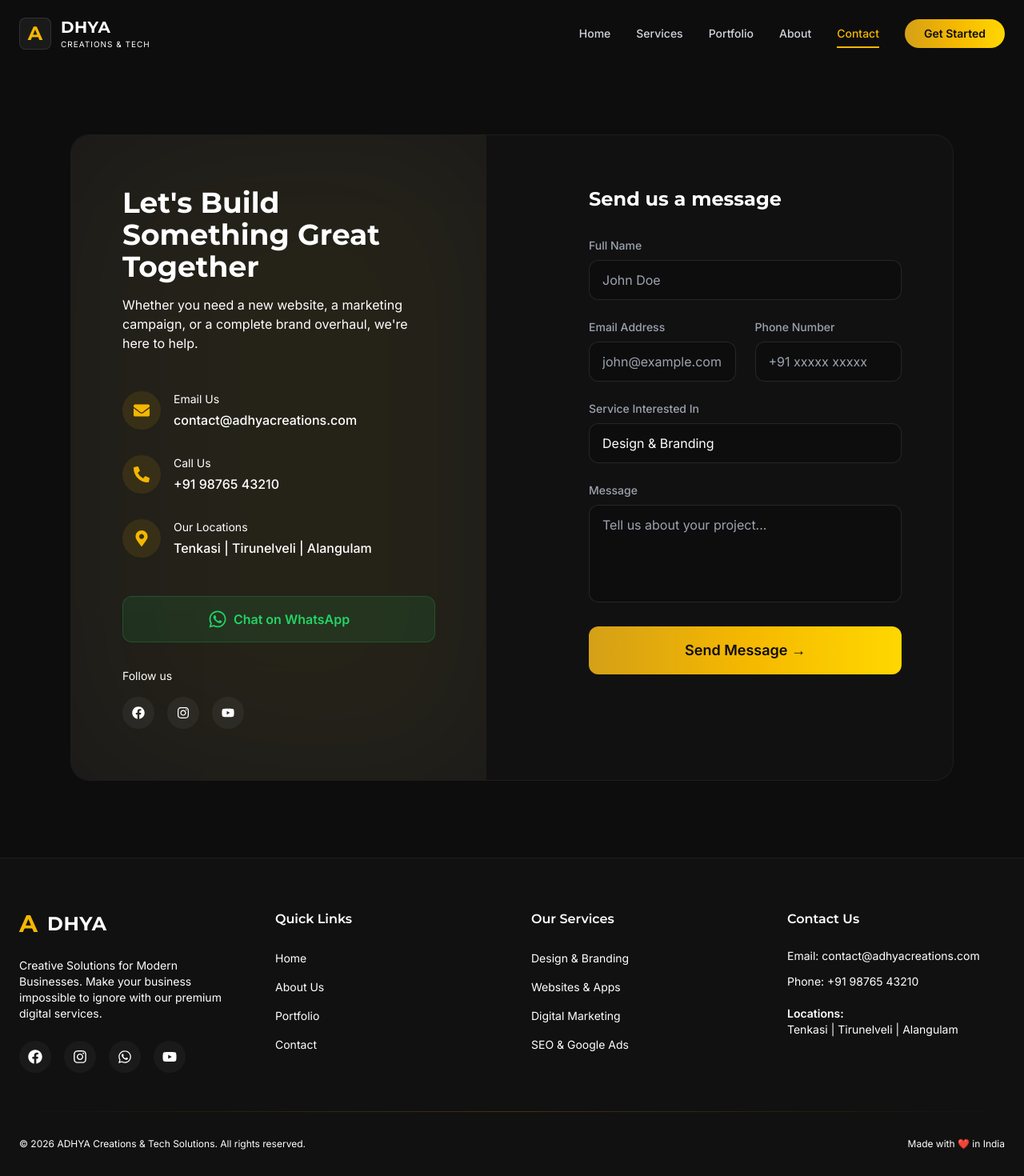
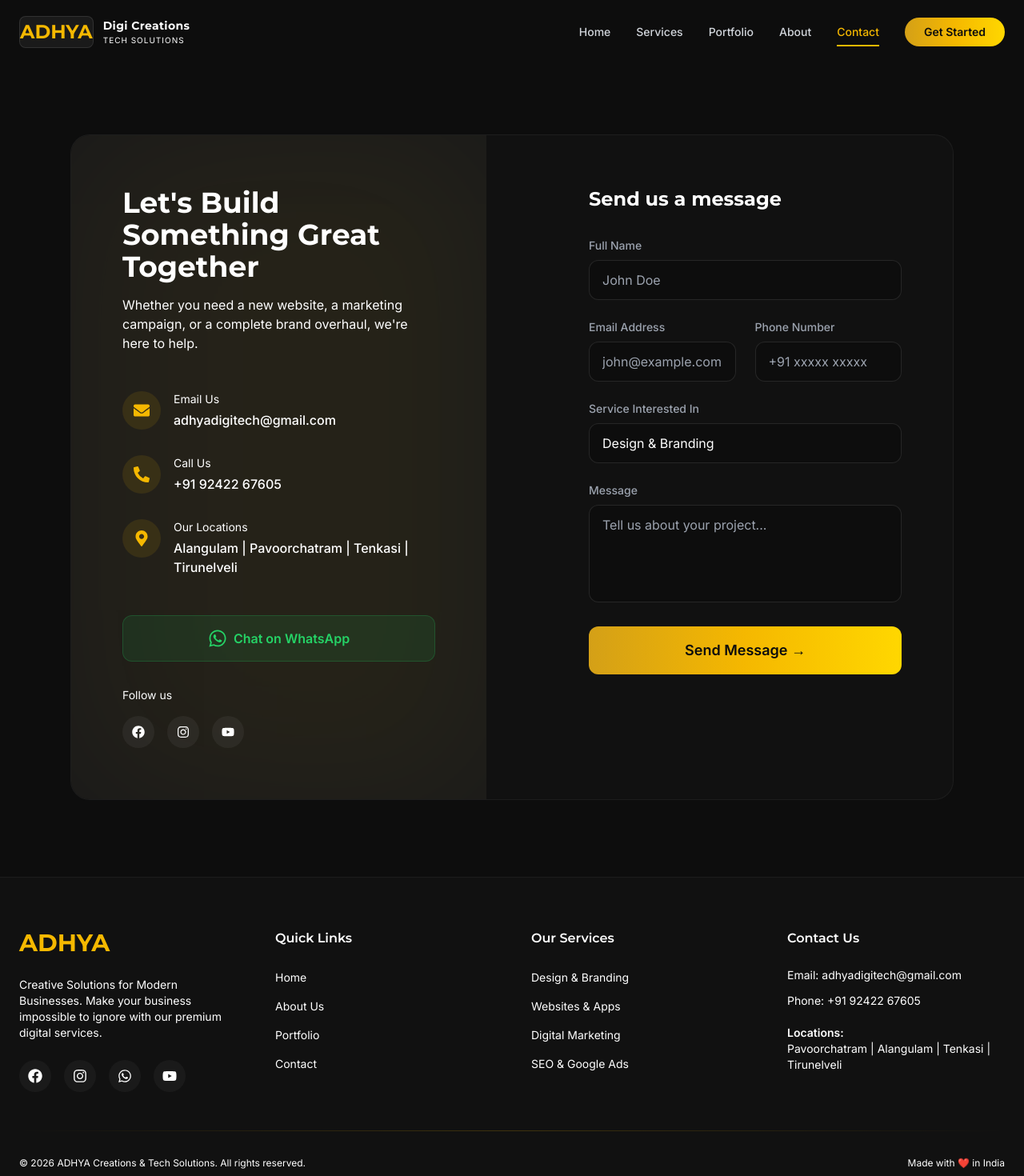
Before and after one commit to narayanaraja-jeyasri/adhya-creations, a React (Vite) app in the folder frontend/: page /contact in a window 1280 px wide. Shown: the top 1470 px of the page at 80% size. Built offline with nearby package versions, Linux system fonts and the light colour scheme.

Commit message:
Contact details updated

```diff
--- a/frontend/index.html
+++ b/frontend/index.html
@@ -1,21 +1,29 @@
 <!doctype html>
 <html lang="en">
+
 <head>
   <meta charset="UTF-8" />
   <link rel="icon" type="image/svg+xml" href="/vite.svg" />
   <meta name="viewport" content="width=device-width, initial-scale=1.0" />
   <title>ADHYA Creations & Tech Solutions - Make Your Business Impossible to Ignore</title>
-    <meta name="description" content="Premium web design, AI solutions, SEO, and digital marketing from ADHYA Creations & Tech Solutions." />
+  <meta name="description"
+    content="Premium web design, AI solutions, SEO, and digital marketing from ADHYA Creations & Tech Solutions." />
   <meta name="theme-color" content="#0D0D0D" />
   <meta property="og:title" content="ADHYA Creations & Tech Solutions" />
-    <meta property="og:description" content="Make Your Business Impossible to Ignore with our premium digital solutions." />
+  <meta property="og:description"
+    content="Make Your Business Impossible to Ignore with our premium digital solutions." />
 
+  <link rel="icon" type="image/png" href="./assets/favicon.png" />
   <link rel="preconnect" href="https://fonts.googleapis.com">
   <link rel="preconnect" href="https://fonts.gstatic.com" crossorigin>
-    <link href="https://fonts.googleapis.com/css2?family=Dancing+Script:wght@700&family=Inter:wght@400;500;600&family=Montserrat:wght@400;600;700;800&display=swap" rel="stylesheet">
+  <link
+    href="https://fonts.googleapis.com/css2?family=Dancing+Script:wght@700&family=Inter:wght@400;500;600&family=Montserrat:wght@400;600;700;800&display=swap"
+    rel="stylesheet">
 </head>
+
 <body class="bg-dark text-white font-inter antialiased">
   <div id="root"></div>
   <script type="module" src="/src/main.jsx"></script>
 </body>
+
 </html>
--- a/frontend/package.json
+++ b/frontend/package.json
@@ -4,6 +4,7 @@
   "version": "1.0.0",
   "type": "module",
   "scripts": {
+    "start": "vite",
     "dev": "vite",
     "build": "vite build",
     "preview": "vite preview"
--- a/frontend/src/components/layout/Footer.jsx
+++ b/frontend/src/components/layout/Footer.jsx
@@ -9,20 +9,19 @@ export default function Footer() {
           {/* Brand */}
           <div className="col-span-1 md:col-span-1">
             <div className="flex items-center gap-3 mb-6">
-              <span className="text-3xl font-bold font-montserrat text-gold">A</span>
-              <span className="text-2xl font-bold font-montserrat tracking-wide text-white">DHYA</span>
+              <span className="text-3xl font-bold font-montserrat text-gold">ADHYA</span>
             </div>
             <p className="text-muted text-sm mb-6">
               Creative Solutions for Modern Businesses. Make your business impossible to ignore with our premium digital services.
             </p>
             <div className="flex gap-4">
-              <a href="#" className="w-10 h-10 rounded-full bg-dark-secondary flex items-center justify-center text-white hover:text-gold hover:bg-white/5 transition-all">
+              <a href="https://www.facebook.com/profile.php?id=61594360046171" target="_blank" rel="noreferrer" className="w-10 h-10 rounded-full bg-dark-secondary flex items-center justify-center text-white hover:text-gold hover:bg-white/5 transition-all">
                 <FaFacebook size={18} />
               </a>
-              <a href="#" className="w-10 h-10 rounded-full bg-dark-secondary flex items-center justify-center text-white hover:text-gold hover:bg-white/5 transition-all">
+              <a href="https://www.instagram.com/jeyasrisudarraj/" target="_blank" rel="noreferrer" className="w-10 h-10 rounded-full bg-dark-secondary flex items-center justify-center text-white hover:text-gold hover:bg-white/5 transition-all">
                 <FaInstagram size={18} />
               </a>
-              <a href="https://wa.me/+919876543210" target="_blank" rel="noreferrer" className="w-10 h-10 rounded-full bg-dark-secondary flex items-center justify-center text-white hover:text-gold hover:bg-white/5 transition-all">
+              <a href="https://wa.me/+919242267605" target="_blank" rel="noreferrer" className="w-10 h-10 rounded-full bg-dark-secondary flex items-center justify-center text-white hover:text-gold hover:bg-white/5 transition-all">
                 <FaWhatsapp size={18} />
               </a>
               <a href="#" className="w-10 h-10 rounded-full bg-dark-secondary flex items-center justify-center text-white hover:text-gold hover:bg-white/5 transition-all">
@@ -57,11 +56,11 @@ export default function Footer() {
           <div>
             <h4 className="text-white font-semibold font-montserrat mb-6">Contact Us</h4>
             <ul className="flex flex-col gap-3 text-sm text-muted">
-              <li>Email: contact@adhyacreations.com</li>
-              <li>Phone: +91 98765 43210</li>
+              <li>Email: adhyadigitech@gmail.com</li>
+              <li>Phone: +91 92422 67605</li>
               <li className="mt-2">
                 <strong>Locations:</strong><br />
-                Tenkasi | Tirunelveli | Alangulam
+                Pavoorchatram | Alangulam | Tenkasi | Tirunelveli
               </li>
             </ul>
           </div>
--- a/frontend/src/components/layout/Navbar.jsx
+++ b/frontend/src/components/layout/Navbar.jsx
@@ -26,18 +26,17 @@ export default function Navbar() {
 
   return (
     <header
-      className={`fixed top-0 w-full z-50 transition-all duration-300 ${
-        scrolled ? 'glass py-3' : 'bg-transparent py-5'
-      }`}
+      className={`fixed top-0 w-full z-50 transition-all duration-300 ${scrolled ? 'glass py-3' : 'bg-transparent py-5'
+        }`}
     >
       <div className="container mx-auto px-6 flex justify-between items-center">
         <Link to="/" className="flex items-center gap-3 z-50 group">
-          <div className="relative w-10 h-10 flex items-center justify-center bg-dark-secondary rounded-lg overflow-hidden border border-white/10 group-hover:border-gold/50 transition-colors">
-            <span className="text-2xl font-bold font-montserrat text-gold">A</span>
+          <div className="relative h-10 flex items-center justify-center bg-dark-secondary rounded-lg overflow-hidden border border-white/10 group-hover:border-gold/50 transition-colors">
+            <span className="text-2xl font-bold font-montserrat text-gold">ADHYA</span>
           </div>
           <div className="flex flex-col">
-            <span className="text-xl font-bold font-montserrat tracking-wide text-white">DHYA</span>
-            <span className="text-[10px] text-muted tracking-widest uppercase">Creations & Tech</span>
+            <span className="text-[14px] font-bold font-montserrat tracking-wide text-white">Digi Creations</span>
+            <span className="text-[10px] text-muted tracking-widest uppercase">Tech Solutions</span>
           </div>
         </Link>
 
@@ -49,9 +48,8 @@ export default function Navbar() {
               <Link
                 key={link.path}
                 to={link.path}
-                className={`text-sm font-medium transition-colors hover:text-gold relative py-2 ${
-                  isActive ? 'text-gold' : 'text-gray-300'
-                }`}
+                className={`text-sm font-medium transition-colors hover:text-gold relative py-2 ${isActive ? 'text-gold' : 'text-gray-300'
+                  }`}
               >
                 {link.name}
                 {isActive && (
@@ -98,9 +96,8 @@ export default function Navbar() {
                   key={link.path}
                   to={link.path}
                   onClick={() => setMobileMenuOpen(false)}
-                  className={`text-2xl font-montserrat font-semibold ${
-                    location.pathname === link.path ? 'text-gold' : 'text-white'
-                  }`}
+                  className={`text-2xl font-montserrat font-semibold ${location.pathname === link.path ? 'text-gold' : 'text-white'
+                    }`}
                 >
                   {link.name}
                 </Link>
--- a/frontend/src/pages/Contact.jsx
+++ b/frontend/src/pages/Contact.jsx
@@ -44,7 +44,7 @@ export default function Contact() {
         }])
 
       if (error && error.message !== "FetchError: Failed to fetch") {
-         console.log("Supabase error (ignored if placeholder): ", error)
+        console.log("Supabase error (ignored if placeholder): ", error)
       }
 
       toast.success('Message sent successfully! We will contact you soon.')
@@ -83,7 +83,7 @@ export default function Contact() {
                   </div>
                   <div>
                     <p className="text-sm text-muted mb-1">Email Us</p>
-                    <p className="text-white font-medium">contact@adhyacreations.com</p>
+                    <p className="text-white font-medium">adhyadigitech@gmail.com</p>
                   </div>
                 </div>
 
@@ -93,7 +93,7 @@ export default function Contact() {
                   </div>
                   <div>
                     <p className="text-sm text-muted mb-1">Call Us</p>
-                    <p className="text-white font-medium">+91 98765 43210</p>
+                    <p className="text-white font-medium">+91 92422 67605</p>
                   </div>
                 </div>
 
@@ -103,7 +103,7 @@ export default function Contact() {
                   </div>
                   <div>
                     <p className="text-sm text-muted mb-1">Our Locations</p>
-                    <p className="text-white font-medium">Tenkasi | Tirunelveli | Alangulam</p>
+                    <p className="text-white font-medium">Alangulam | Pavoorchatram | Tenkasi | Tirunelveli</p>
                   </div>
                 </div>
               </div>
@@ -120,8 +120,8 @@ export default function Contact() {
               <div>
                 <p className="text-sm text-muted mb-4">Follow us</p>
                 <div className="flex gap-4">
-                  <a href="#" className="w-10 h-10 rounded-full bg-white/5 flex items-center justify-center text-white hover:bg-gold hover:text-dark transition-all"><FaFacebook /></a>
-                  <a href="#" className="w-10 h-10 rounded-full bg-white/5 flex items-center justify-center text-white hover:bg-gold hover:text-dark transition-all"><FaInstagram /></a>
+                  <a href="https://www.facebook.com/profile.php?id=61594360046171" target="_blank" rel="noreferrer" className="w-10 h-10 rounded-full bg-white/5 flex items-center justify-center text-white hover:bg-gold hover:text-dark transition-all"><FaFacebook /></a>
+                  <a href="https://www.instagram.com/jeyasrisudarraj/" target="_blank" rel="noreferrer" className="w-10 h-10 rounded-full bg-white/5 flex items-center justify-center text-white hover:bg-gold hover:text-dark transition-all"><FaInstagram /></a>
                   <a href="#" className="w-10 h-10 rounded-full bg-white/5 flex items-center justify-center text-white hover:bg-gold hover:text-dark transition-all"><FaYoutube /></a>
                 </div>
               </div>
```
Also changed, not shown: frontend/assets/favicon.png (added), 1 other file (tests, documents, lock files or other folders). Lines whose indentation alone changed are shown as unchanged.
